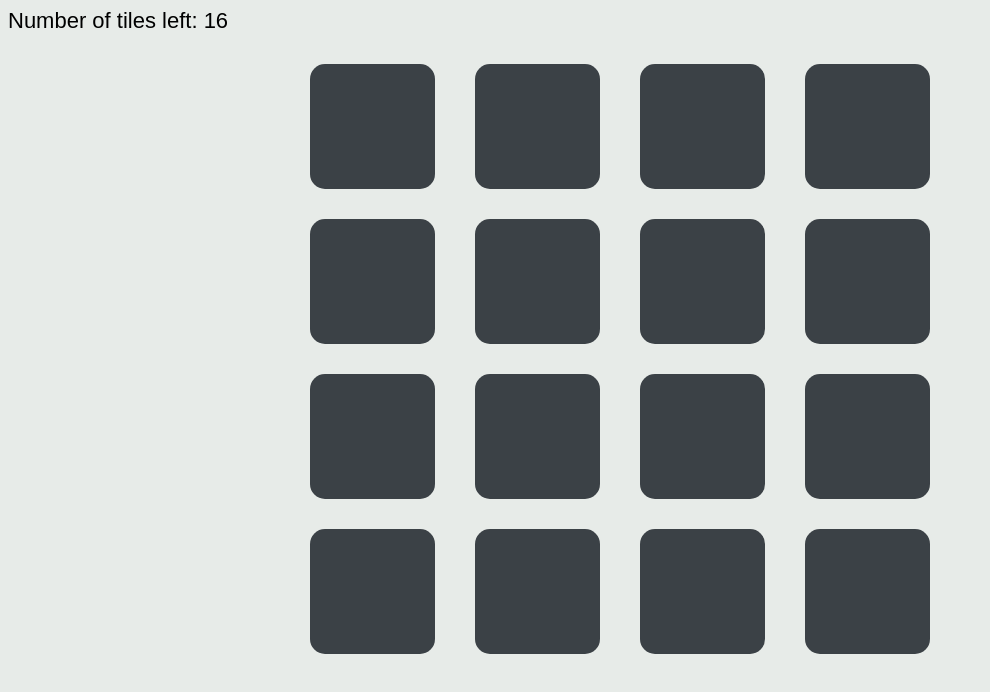
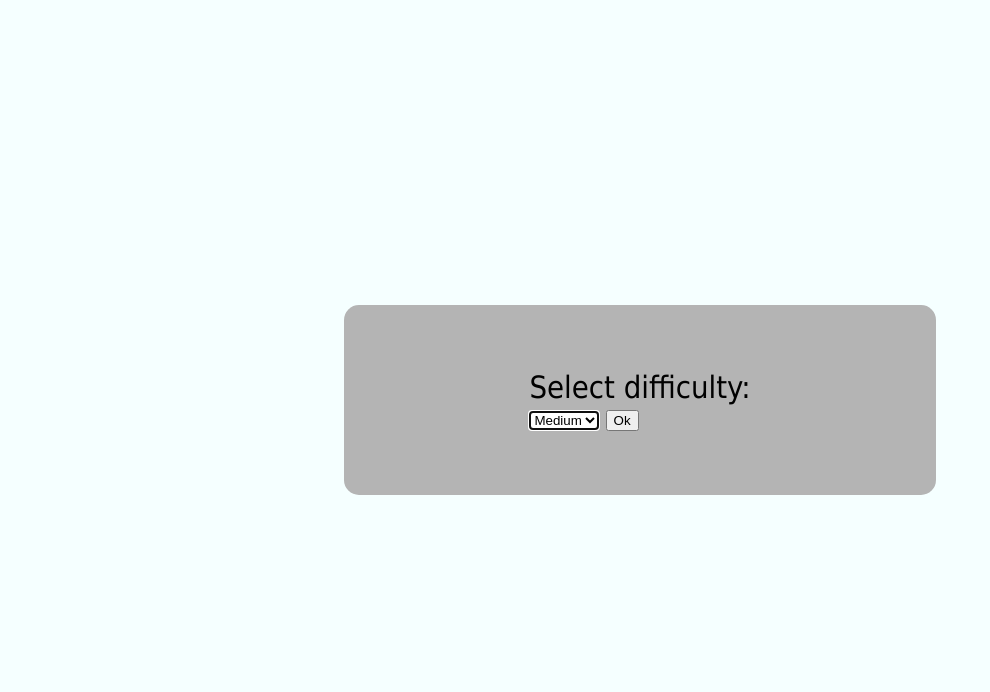
Before and after one commit to brcrista/Matching-Game, a plain HTML site: page game.html in a window 1280 px wide. Shown: the whole page, without its empty margins (0-990 px from the left). Drawn offline with Linux system fonts and the light colour scheme.

Commit message:
Adding startup dialog

```diff
--- a/game.html
+++ b/game.html
@@ -10,7 +10,23 @@
     </head>
     <body>
         <script type="application/javascript">
-            document.body.appendChild(view.createGameView(new model.Game(4, 4)));
+            function startGame() {
+                document.body.removeChild(document.getElementById("DifficultyDialog"));
+                document.body.appendChild(view.createGameView(new model.Game(4, 4)));
+            }
         </script>
+        <div class="centering-wrapper" id="DifficultyDialog">
+            <div class="dialog centering-wrapper">
+                <div class="dialog-content">
+                    <div class="startup-text">Select difficulty:</div>
+                    <select name="difficulty" autofocus>
+                        <option>Hard</option>
+                        <option selected>Medium</option>
+                        <option>Easy</option>
+                    </select>
+                    <button name="submit" onclick="startGame()">Ok</button>
+                </div>
+            </div>
+        </div>
     </body>
 </html>
--- a/scripts/view.js
+++ b/scripts/view.js
@@ -81,6 +81,7 @@ let view = function() {
 
     function createTileCounter(model) {
         let tileCounter = document.createElement("div");
+        tileCounter.classList.add("tile-counter");
         tileCounter.innerHTML = `Number of tiles left: ${model.gameState.tilesRemaining}`;
 
         return tileCounter;
--- a/style/master.css
+++ b/style/master.css
@@ -1,7 +1,21 @@
+html {
+    height: 100%;
+}
+
 body {
-    background-color: rgb(231, 235, 232);
+    background-color: rgb(245, 255, 255);
     font-family: sans-serif;
     font-size: 22px;
+    height: 100%;
+    margin: 0;
+}
+
+.centering-wrapper {
+    height: 100%;
+    display: flex;
+    flex-direction: column;
+    justify-content: center;
+    align-items: center;
 }
 
 .board {
@@ -36,3 +50,24 @@ body {
     background-color: rgb(14, 4, 32);
     box-shadow: 0 0 5px 10px rgb(245, 255, 250);
 }
+
+.dialog {
+    width: 40%;
+    background-color: rgb(180, 180, 180);
+    padding: 40px;
+    border-radius: 15px;
+    max-height: 5em;
+}
+
+.startup-text {
+    font-family: Tahoma;
+    font-size: 1.4em;
+}
+
+.dialog-content {
+    margin: auto;
+}
+
+.tile-counter {
+    margin: 10px;
+}
```
